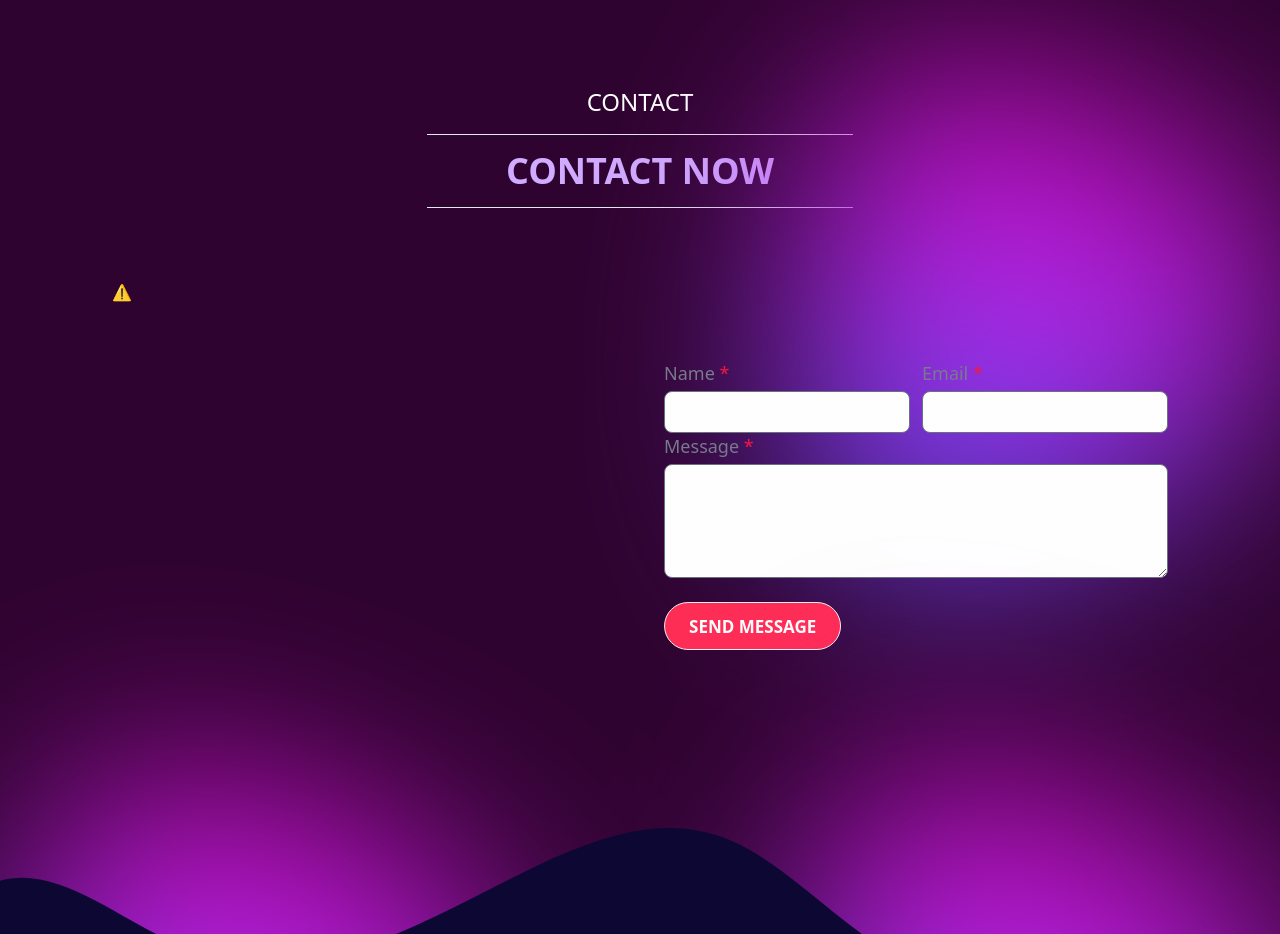
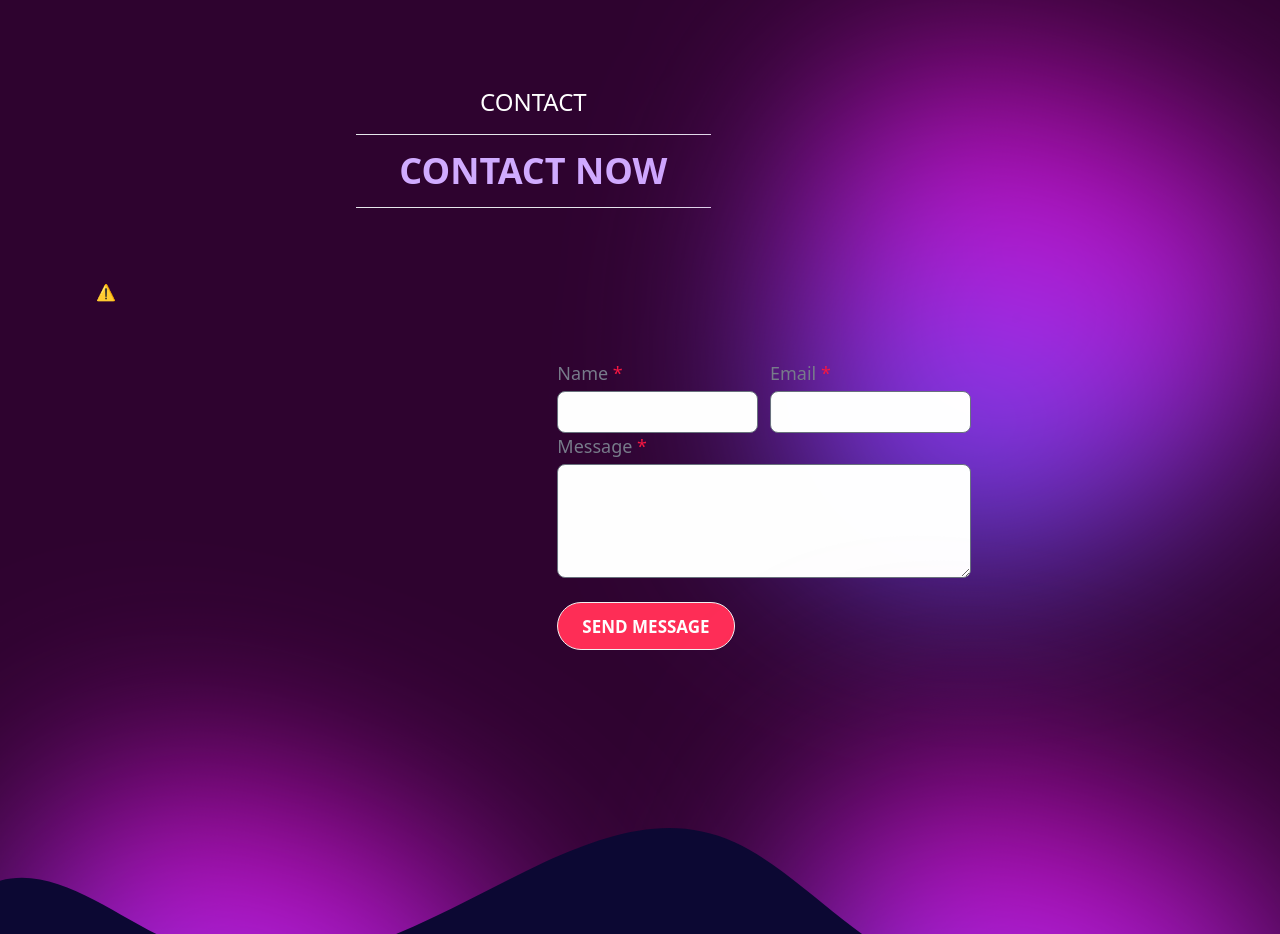
Before and after one commit to su44248124/suhanur-rohoman-sumon-portfolio, a React (Vite) app: page / in a window 1280 px wide. Shown: the part 4260-5194 px from the top of the page. Built offline with nearby package versions, Linux system fonts and the light colour scheme; no server answers.

Commit message:
finishing done

```diff
--- a/src/pages/contactus/Contactus.jsx
+++ b/src/pages/contactus/Contactus.jsx
@@ -32,7 +32,7 @@ const Contactus = () => {
   return (
     <div className="relative">
       <div className="gradient absolute  right-0 top-0"></div>
-      <Element className="" name="contact">
+      <Element className=" md:w-10/12" name="contact">
         <div className="mt-24">
           <Title title="Contact" subTitle="Contact now" />
 
```
